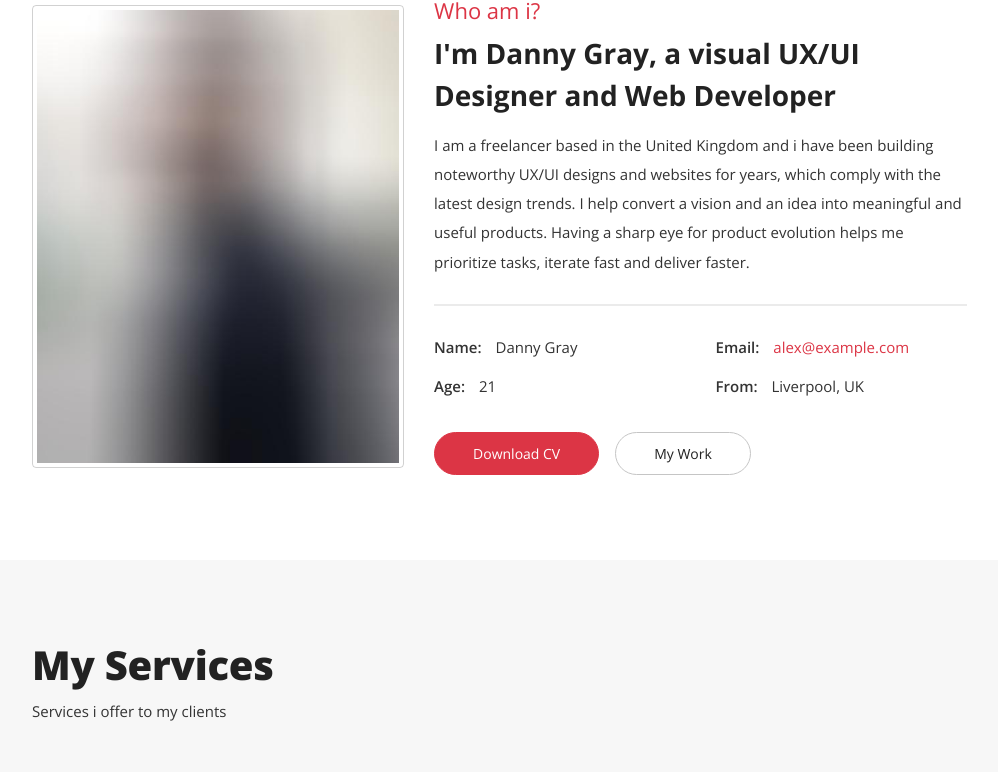
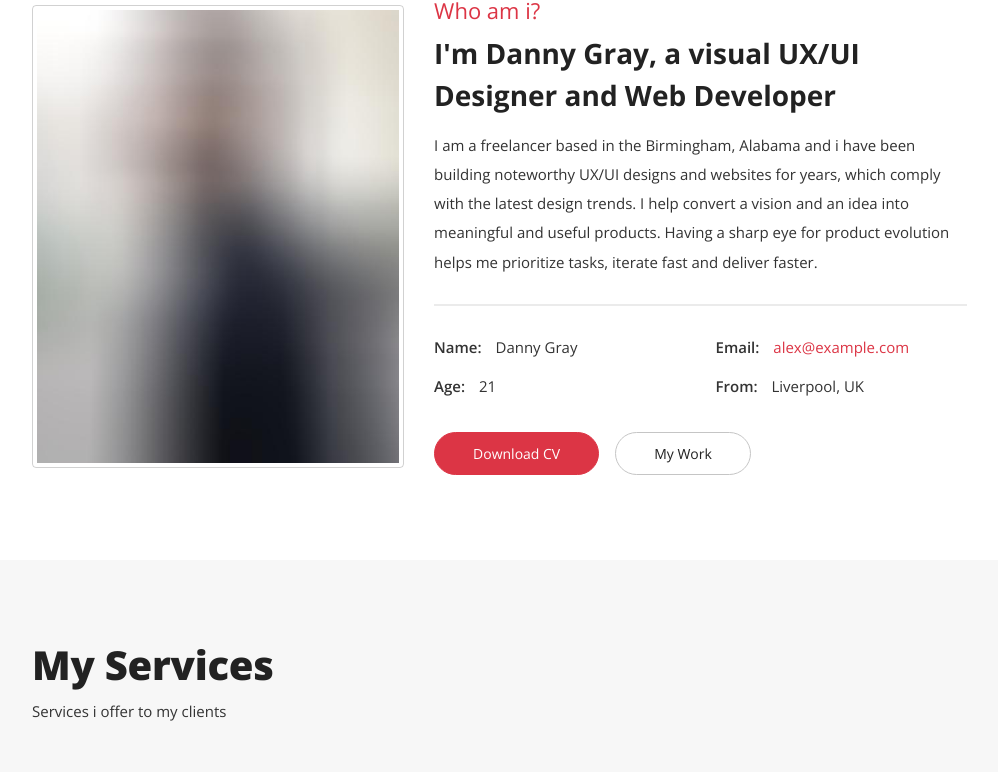
Before and after one commit to dgraycodes/KajabiPortfolio, a plain HTML site: page index.html in a window 1280 px wide. Shown: the part 1017-1789 px from the top of the page, without its empty margins (258-1256 px from the left). Drawn offline with nearby package versions, Linux system fonts and the light colour scheme.

Commit message:
updated location

```diff
--- a/index.html
+++ b/index.html
@@ -101,7 +101,7 @@
                 <h2 class="content-subtitle">Who am i?</h2>
                 <h6 class="content-title">I'm Danny Gray, a visual UX/UI Designer and Web Developer</h6>
                 <div class="content-description">
-                  <p>I am a freelancer based in the United Kingdom and i have been building noteworthy UX/UI designs and websites for years, which comply with the latest design trends. I help convert a vision and an idea into meaningful and useful products. Having a sharp eye for product evolution helps me prioritize tasks, iterate fast and deliver faster.</p>
+                  <p>I am a freelancer based in the Birmingham, Alabama and i have been building noteworthy UX/UI designs and websites for years, which comply with the latest design trends. I help convert a vision and an idea into meaningful and useful products. Having a sharp eye for product evolution helps me prioritize tasks, iterate fast and deliver faster.</p>
                 </div>
                 <address class="content-info">
                   <div class="row">
```
